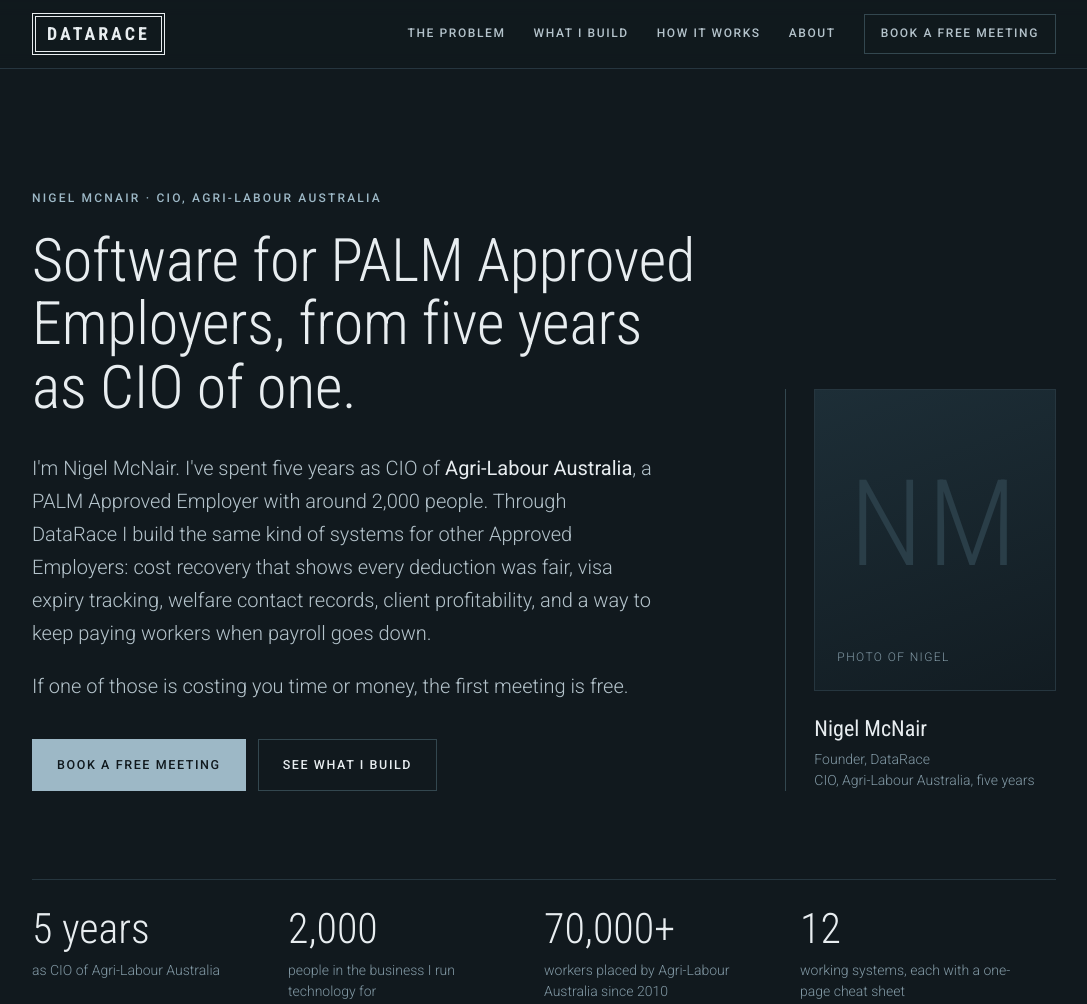
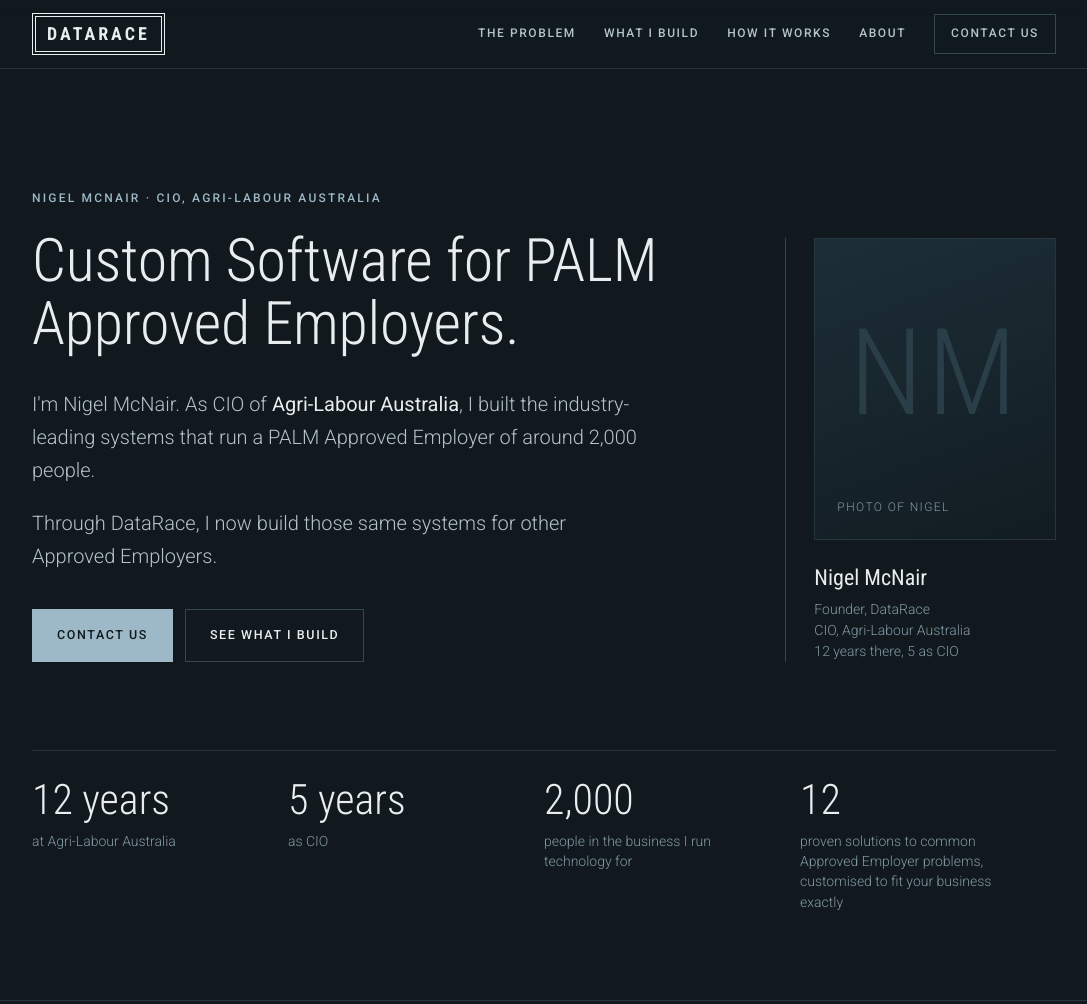
Before and after one commit to nigelmcn/datarace_v1, a plain HTML site: page index.html in a window 1280 px wide. Shown: the top 1004 px of the page, without its empty margins (96-1183 px from the left). Drawn offline with Linux system fonts and the light colour scheme.

Commit message:
Update hero copy, facts, CTA wording and solutions framing
- Title: Custom Software for PALM Approved Employers
- Hero: CIO impact message, no specific solutions
- Buttons: Book a free meeting -> Contact us
- Facts: remove 70,000+ placements; add 12 years at ALA, 5 as CIO
- Twelve working systems -> twelve proven solutions, customised to fit

Co-Authored-By: Claude Opus 5.5 <noreply@anthropic.com>
Claude-Session: https://claude.ai/code/session_01LgvxvRsB2fxLHHaLwRmSnP

```diff
--- a/index.html
+++ b/index.html
@@ -3,8 +3,8 @@
 <head>
 <meta charset="utf-8">
 <meta name="viewport" content="width=device-width,initial-scale=1">
-<title>DataRace · Software for PALM Approved Employers</title>
-<meta name="description" content="Nigel McNair, five years CIO at Agri-Labour Australia, builds cost recovery, working rights, welfare and payroll systems for PALM Approved Employers.">
+<title>DataRace · Custom Software for PALM Approved Employers</title>
+<meta name="description" content="Nigel McNair, CIO at Agri-Labour Australia, builds custom software for PALM Approved Employers: the same industry-leading systems he built for a business of 2,000 people.">
 <link rel="preconnect" href="https://fonts.googleapis.com">
 <link rel="preconnect" href="https://fonts.gstatic.com" crossorigin>
 <link rel="stylesheet" href="https://fonts.googleapis.com/css2?family=Roboto+Condensed:wght@300;400;700&family=Roboto:wght@300;400;500&display=swap">
@@ -21,7 +21,7 @@
       <a href="#systems">What I build</a>
       <a href="#how">How it works</a>
       <a href="#about">About</a>
-      <a class="btn-line" href="#contact">Book<span class="hide-sm"> a free meeting</span></a>
+      <a class="btn-line" href="#contact">Contact us</a>
     </nav>
   </div>
 </header>
@@ -33,11 +33,11 @@
     <div class="hero-grid">
       <div>
         <p class="eyebrow">Nigel McNair · CIO, Agri-Labour Australia</p>
-        <h1>Software for PALM Approved Employers, from five years as CIO of one.</h1>
-        <p class="lead">I'm Nigel McNair. I've spent five years as CIO of <strong>Agri-Labour Australia</strong>, a PALM Approved Employer with around 2,000 people. Through DataRace I build the same kind of systems for other Approved Employers: cost recovery that shows every deduction was fair, visa expiry tracking, welfare contact records, client profitability, and a way to keep paying workers when payroll goes down.</p>
-        <p class="lead">If one of those is costing you time or money, the first meeting is free.</p>
+        <h1>Custom Software for PALM Approved Employers.</h1>
+        <p class="lead">I'm Nigel McNair. As CIO of <strong>Agri-Labour Australia</strong>, I built the industry-leading systems that run a PALM Approved Employer of around 2,000 people.</p>
+        <p class="lead">Through DataRace, I now build those same systems for other Approved Employers.</p>
         <div class="actions">
-          <a class="btn" href="#contact">Book a free meeting</a>
+          <a class="btn" href="#contact">Contact us</a>
           <a class="btn btn-line" href="#systems">See what I build</a>
         </div>
       </div>
@@ -45,16 +45,16 @@
         <div class="portrait"><p>Photo of Nigel</p></div>
         <div>
           <p class="who-name">Nigel McNair</p>
-          <p class="who-role">Founder, DataRace<br>CIO, Agri-Labour Australia, five years</p>
+          <p class="who-role">Founder, DataRace<br>CIO, Agri-Labour Australia<br>12 years there, 5 as CIO</p>
         </div>
       </aside>
     </div>
 
     <div class="facts">
-      <div><b>5 years</b><span>as CIO of Agri-Labour Australia</span></div>
+      <div><b>12 years</b><span>at Agri-Labour Australia</span></div>
+      <div><b>5 years</b><span>as CIO</span></div>
       <div><b>2,000</b><span>people in the business I run technology for</span></div>
-      <div><b>70,000+</b><span>workers placed by Agri-Labour Australia since 2010</span></div>
-      <div><b>12</b><span>working systems, each with a one-page cheat sheet</span></div>
+      <div><b>12</b><span>proven solutions to common Approved Employer problems, customised to fit your business exactly</span></div>
     </div>
   </div>
 </section>
@@ -75,7 +75,7 @@
         <li>Each worker keeps at least $200 a week after tax and deductions.</li>
         <li>Pay, deductions and net financial benefit sit first on the Department's assurance priorities for 2026–27.</li>
       </ul>
-      <p class="strong">I've had to answer these questions at Agri-Labour Australia, for 2,000 people. The systems below are what we built so those answers come from one place.</p>
+      <p class="strong">I've had to answer these questions at Agri-Labour Australia, for 2,000 people. The solutions below are what I built so those answers come from one place.</p>
       <p class="src">Sources: <a href="https://www.palmscheme.gov.au/sites/default/files/2026-03/PALM%20scheme%20Approved%20Employer%20Guidelines%20v2.1.pdf" target="_blank" rel="noopener">PALM Approved Employer Guidelines v2.1</a>, <a href="https://www.dewr.gov.au/download/15464/palm-scheme-approved-employer-deed-and-guidelines-settings-and-transition-advice/33519/palm-scheme-approved-employer-deed-and-guidelines-settings-and-transition-advice/pdf" target="_blank" rel="noopener">DEWR Deed and Guidelines settings</a>, <a href="https://www.palmscheme.gov.au/employer-assurance-and-compliance" target="_blank" rel="noopener">PALM employer assurance and compliance</a>.</p>
     </div>
   </div>
@@ -114,8 +114,8 @@
 <section id="systems">
   <div class="wrap">
     <p class="eyebrow">What I build</p>
-    <h2>Twelve problems I've solved at an Approved Employer.</h2>
-    <p class="intro">Each one is a working system at Agri-Labour Australia. For you it's built on your own systems and data, and you own the result. Each has a one-page cheat sheet showing how it works.</p>
+    <h2>Twelve proven solutions to common Approved Employer problems.</h2>
+    <p class="intro">Each one is proven in a working Approved Employer, and each can be customised to fit your business exactly. It's built on your own systems and data, and you own the result. Each has a one-page cheat sheet showing how it works.</p>
 
     <div class="group">
       <p class="group-label">Pay and compliance records</p>
@@ -224,7 +224,7 @@
     <div class="prose">
       <p class="eyebrow">About Nigel</p>
       <blockquote>“Other Approved Employers kept asking how we handled cost recovery and visa tracking. DataRace is my answer to that question.”</blockquote>
-      <p>I've been CIO of Agri-Labour Australia for five years. It's one of the country's largest privately owned agricultural recruitment companies, and a PALM Approved Employer. My job covers the systems that pay workers, track their visas, recover their costs and report to the Department.</p>
+      <p>I've worked at Agri-Labour Australia, a PALM Approved Employer, for 12 years, the last five as CIO. My job covers the systems that pay workers, track their visas, recover their costs and report to the Department.</p>
       <p>DataRace is separate from Agri-Labour Australia. None of its data or documents come with what I build for you. What carries over is how the systems are designed and what I learned running them at 2,000 people.</p>
       <p>I'm based in Brisbane and work with Approved Employers anywhere in Australia.</p>
     </div>
@@ -247,12 +247,12 @@
 
 <section class="contact" id="contact">
   <div class="wrap">
-    <p class="eyebrow">Book a free meeting</p>
+    <p class="eyebrow">Contact us</p>
     <h2>If you're a PALM Approved Employer and one of these problems sounds familiar, let's talk for an hour.</h2>
     <p>It costs nothing. You'll leave knowing whether I can help, roughly what it would involve, and where to start.</p>
     <div class="actions">
-      <a class="btn" href="mailto:hello@datarace.com.au?subject=Free%20meeting%20request">Email hello@datarace.com.au</a>
-      <a class="btn btn-line" href="#systems">Review the twelve problems</a>
+      <a class="btn" href="mailto:hello@datarace.com.au?subject=DataRace%20enquiry">Email hello@datarace.com.au</a>
+      <a class="btn btn-line" href="#systems">Review the twelve solutions</a>
     </div>
   </div>
 </section>
```
